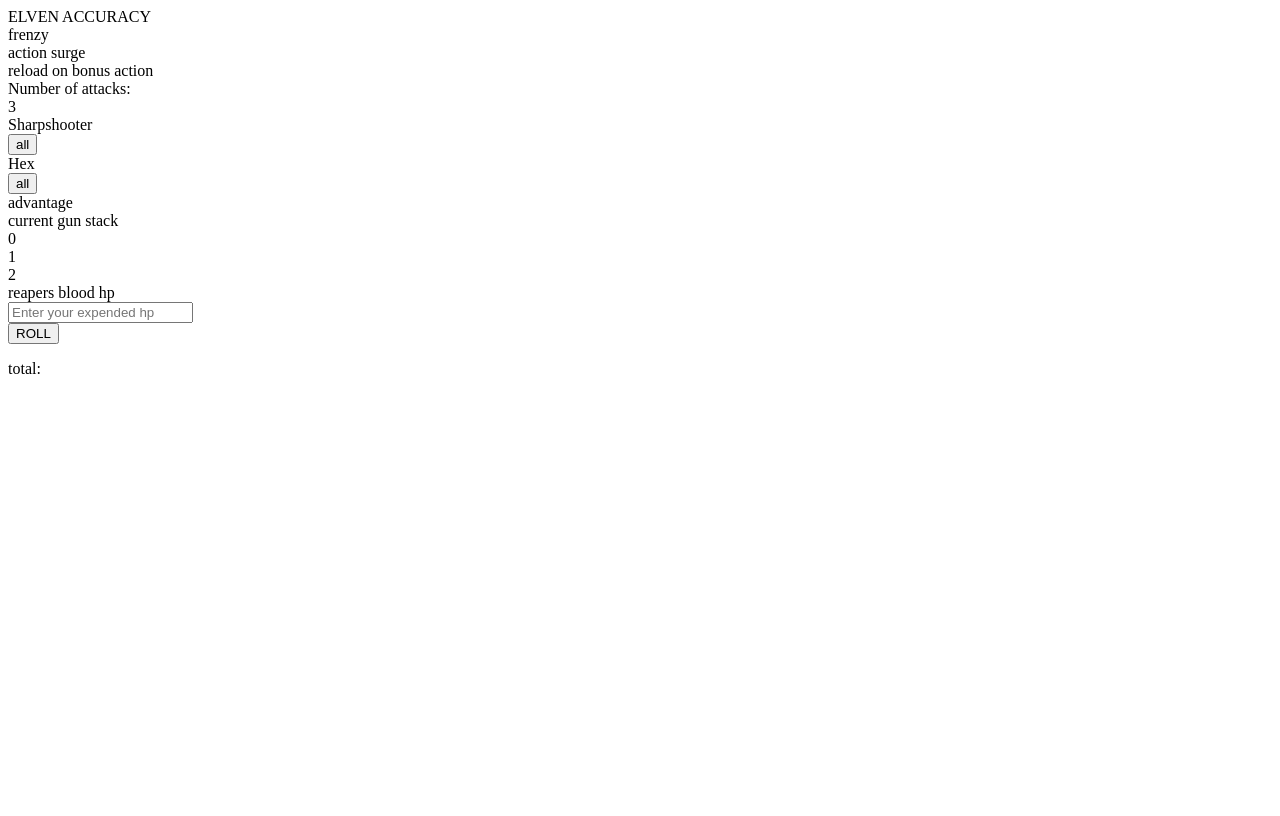
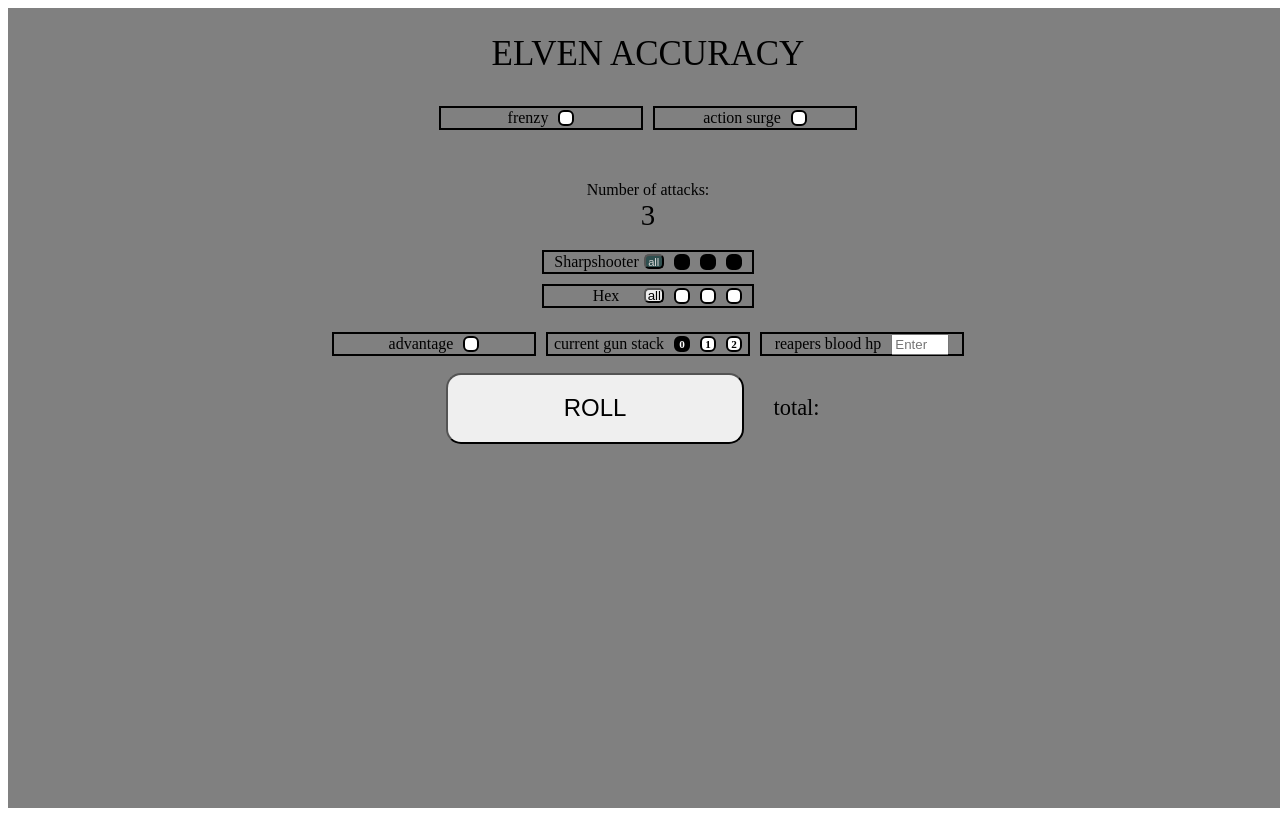
Before and after one commit to Jaasoe/ElvenAccuracy, a plain HTML site: page index.html in a window 1280 px wide. Drawn offline with Linux system fonts and the light colour scheme; the site is published under a folder, as on GitHub Pages, so addresses that start at the root find nothing.

Commit message:
Update index.html

```diff
--- a/index.html
+++ b/index.html
@@ -3,7 +3,7 @@
 <head>
   <meta charset="UTF-8" />
   <title>WS playground</title>
-  <link rel="stylesheet" href="/style.css">
+  <link rel="stylesheet" href="style.css">
 </head>
 <body>
 <div class="page-container">
@@ -79,6 +79,6 @@
     <div class="all-results-container" id="res-con">
     </div>
 </div>
-<script type="module" src="/main.js"></script>
+<script type="module" src="main.js"></script>
 </body>
 </html>
```
